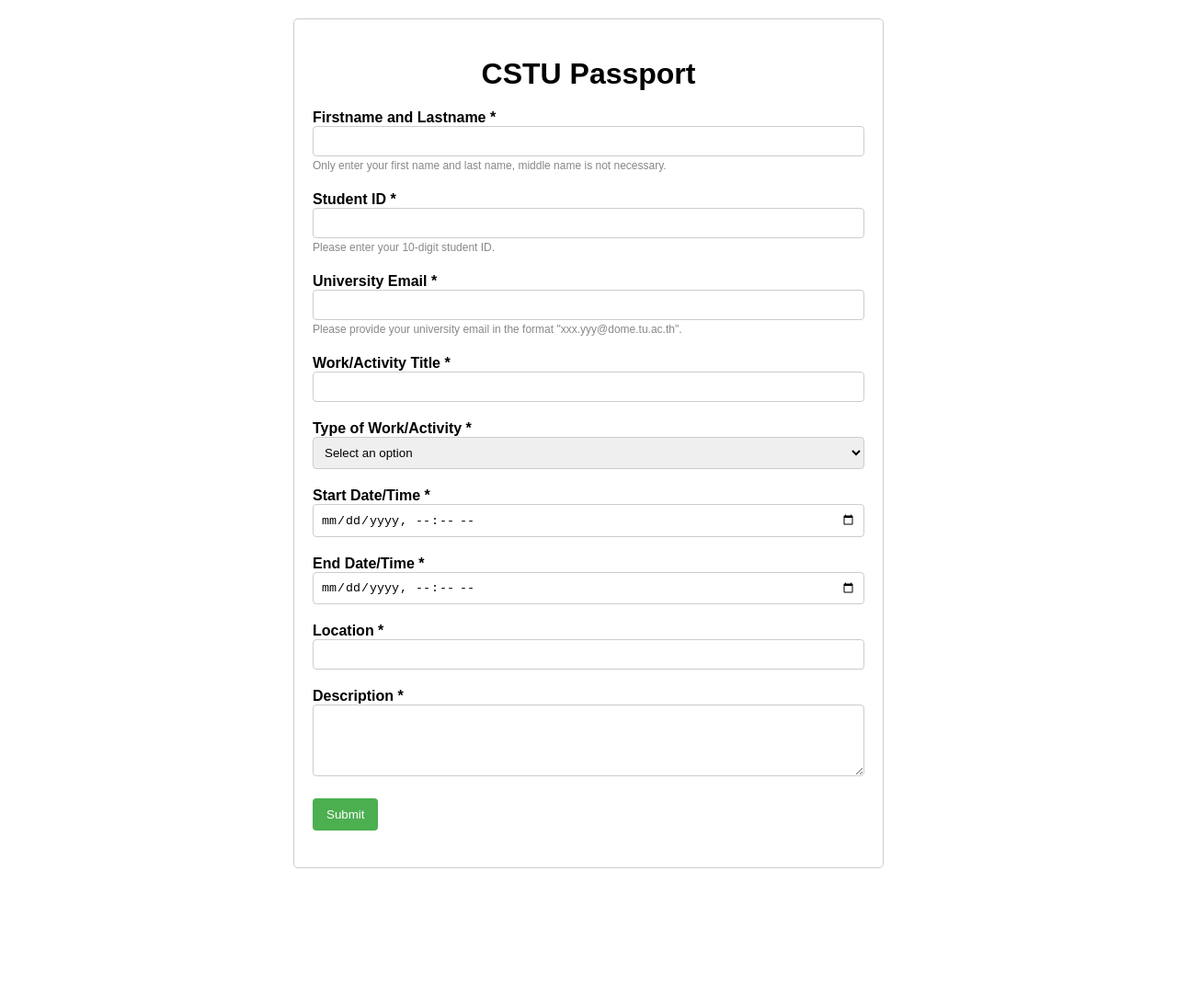
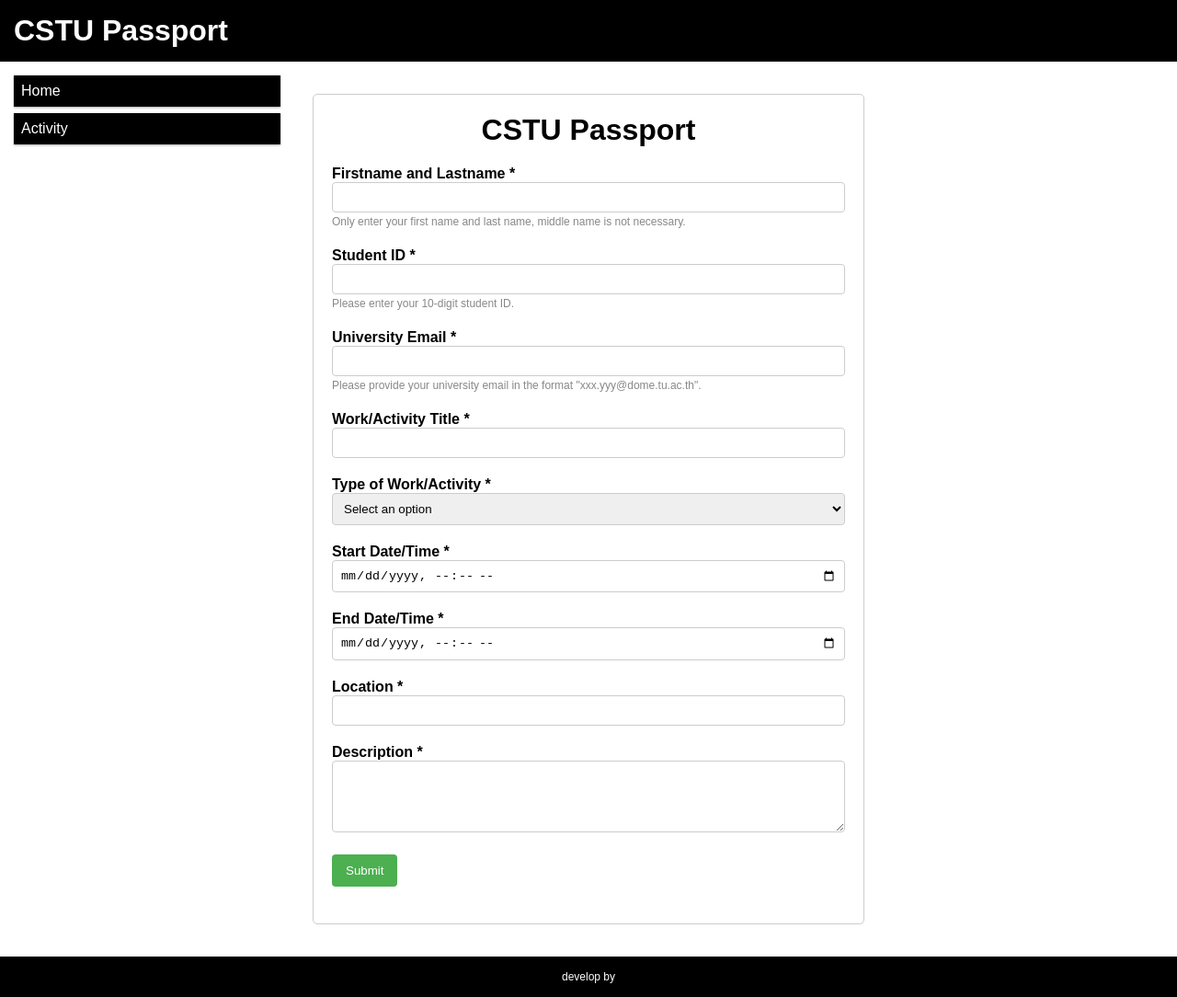
Before and after one commit to woonwhy/CS100-Project-G39, a plain HTML site: page html/activity.html in a window 1280 px wide. Shown: the whole page at 92% size. Before the commit the page ends 964 px from the top, so only its background shows below. Drawn offline with Linux system fonts and the light colour scheme; files that its build step writes are made by us from their sources; a script that the page names is missing.

Commit message:
edited activity

```diff
--- a/html/activity.html
+++ b/html/activity.html
@@ -1,22 +1,31 @@
-<!--
-  File: index.html
-  Author: CS100 Team
-  Date Created: 23 July 2023
-  Copyright: CSTU
-  Description: HTML code of CSTU Passport that validate with HTML5
--->
+<!DOCTYPE html>
+<html>
+<head>
+<meta charset="UTF-8">
 
-<!DOCTYPE html>
-<html lang="en">
-<head>
-  <meta charset="UTF-8">
-  <meta name="viewport" content="width=device-width, initial-scale=1.0">
-  <!-- <meta http-equiv="Content-Security-Policy" content="upgrade-insecure-requests"> -->
-  <title>Forms - CSTU Passport</title>
-  <link rel="stylesheet" href="stylejs.css">
+<meta name="viewport" content="width=device-width, initial-scale=1.0">
+<link rel="stylesheet" href="../style/style.css">
+<link rel="stylesheet" href="../style/stylejs.css">
+<title>CSTU Passport</title>
+
 </head>
 <body>
-  <!-- Form Container -->
+
+<div class="header">
+  <h1>CSTU Passport</h1>
+</div>
+
+<div class="row">
+  <div class="col-3 col-s-3 menu">
+    <ul>
+      <li><a href="../index.html">Home</a> </li>
+      <li><a href="activity.html">Activity</a></li>
+
+    </ul>
+  </div>
+
+  <div class="col-6 col-s-9">
+      <!-- Form Container -->
   <div class="form-container">
     <h1>CSTU Passport</h1>
     <!-- Main Form -->
@@ -96,5 +105,40 @@
 
   <!-- JavaScript -->
   <script src="script.js"></script>
+  </div>
+
+
+<!--
+  <div class="col-3 col-s-12">
+    <div class="aside">
+      <h2>contact</h2>
+      <div class="boxaside">
+        <h3>Name</h3>
+        <p>
+          Telephone:<br>
+          Email:<br>
+          Instragrame:
+        <p>
+          <h3>Name</h3>
+          <p>
+            Telephone:<br>
+            Email:<br>
+            Instragrame:
+          <p>
+            <h3>Name</h3>
+            <p>
+              Telephone:<br>
+              Email:<br>
+              Instragrame:
+            <p>
+      </div>
+    </div>
+  </div>-->
+</div>
+
+<div class="footer">
+  <p>develop by</p>
+</div>
+
 </body>
 </html>
```
